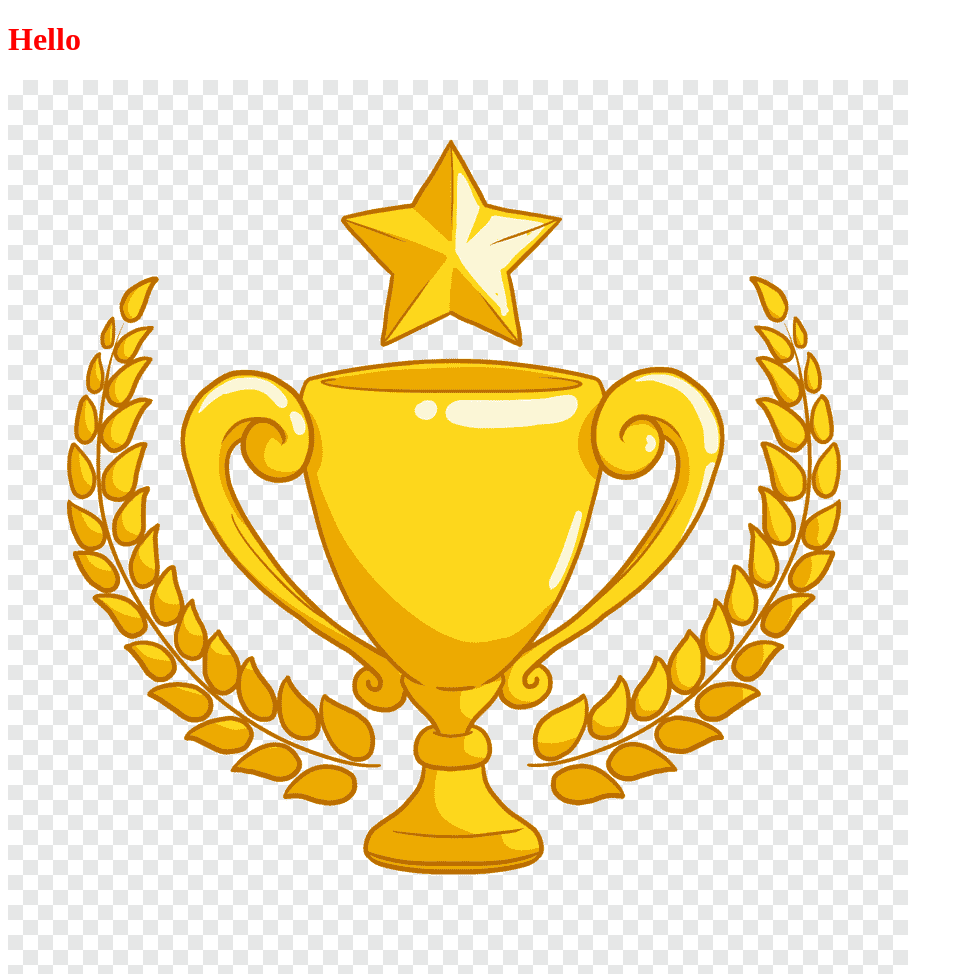
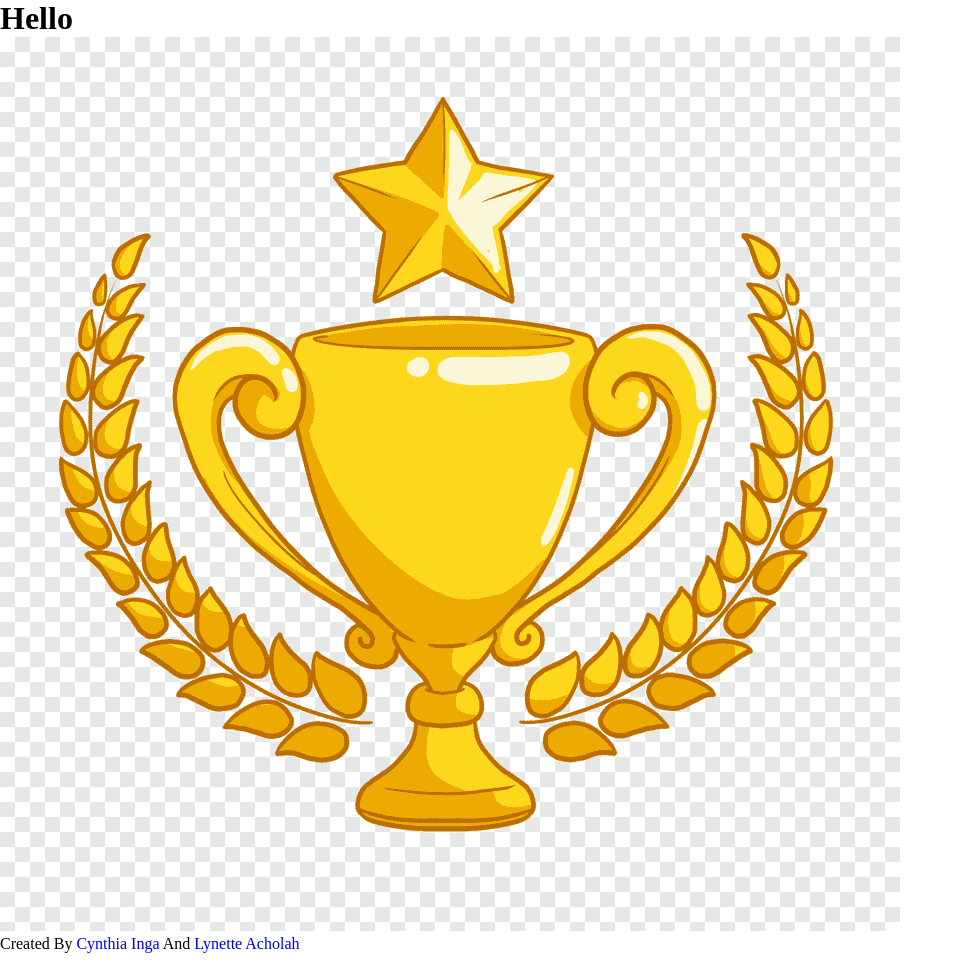
Before and after one commit to cynthiainga/Movies-Shows, a website built with webpack: page src/index.html in a window 1280 px wide. Shown: the top 974 px of the page, without its empty margins (0-971 px from the left). After the commit the page ends 953 px from the top, so only its background shows below. Built offline with nearby package versions, Linux system fonts and the light colour scheme.

Commit message:
change the style

```diff
--- a/src/style.css
+++ b/src/style.css
@@ -1,3 +1,6 @@
-h1 {
-  color: red;
+* {
+  margin: 0;
+  padding: 0;
+  list-style-type: none;
+  text-decoration: none;
 }
```
